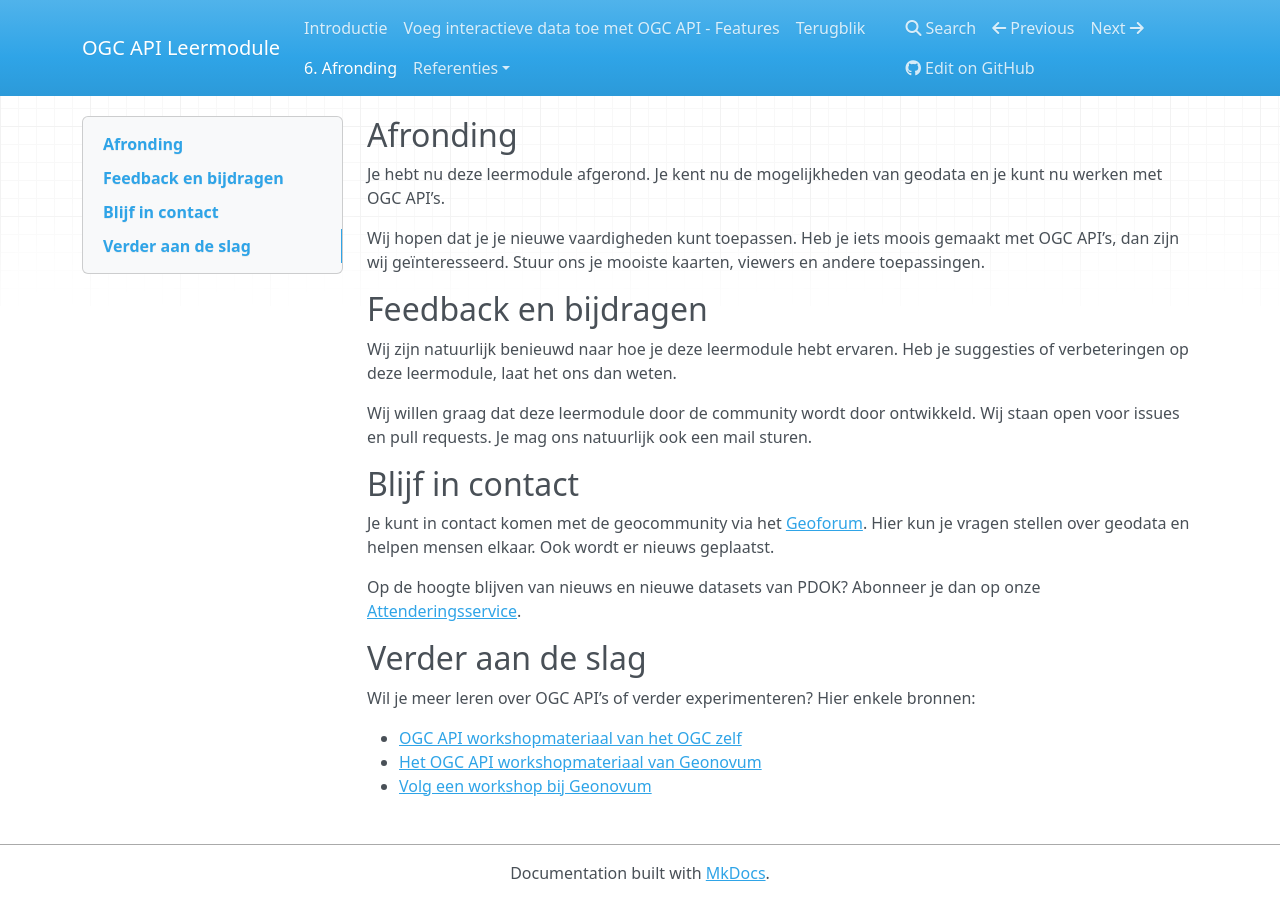
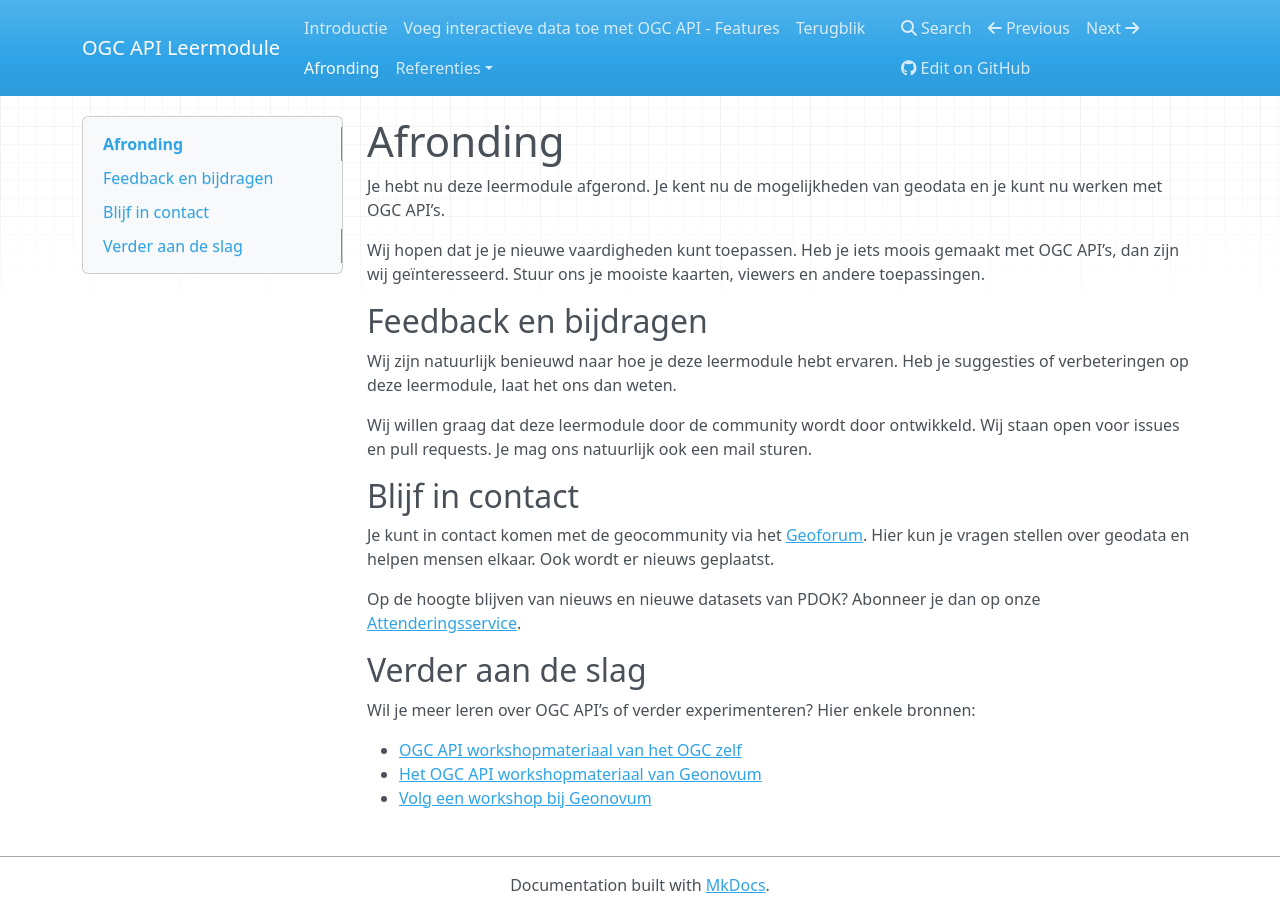
Before and after one commit to PDOK/leermodule-ogc-api, an MkDocs documentation site: the page built from docs/6. Afronding.md, in a window 1280 px wide. Built offline with MkDocs 1.6.1, drawn with Linux system fonts in a browser that asks for light colours; nearby versions of some CDN libraries.

```diff
--- a/docs/6. Afronding.md
+++ b/docs/6. Afronding.md
@@ -1,4 +1,4 @@
-## Afronding
+# Afronding
 
 Je hebt nu deze leermodule afgerond. Je kent nu de mogelijkheden van geodata en je kunt nu werken met OGC API’s.
 
```
